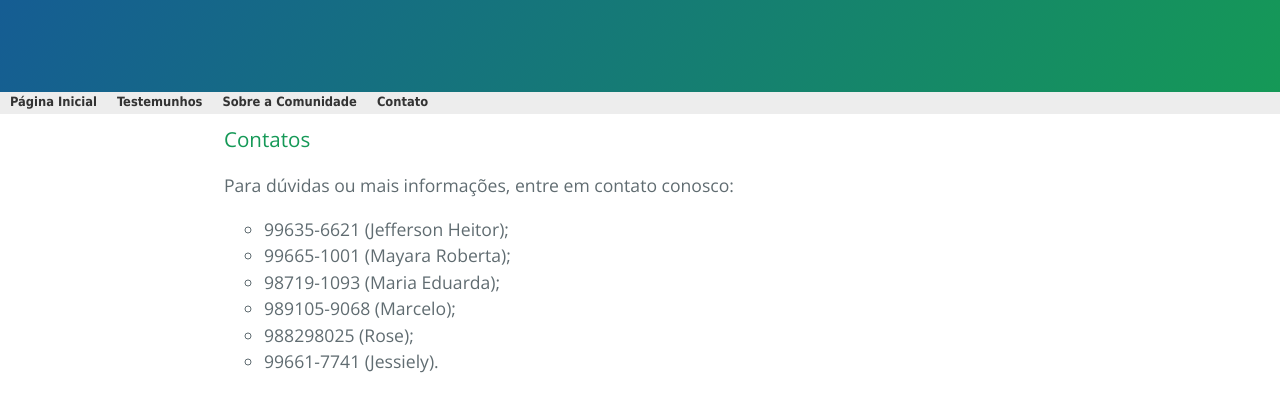
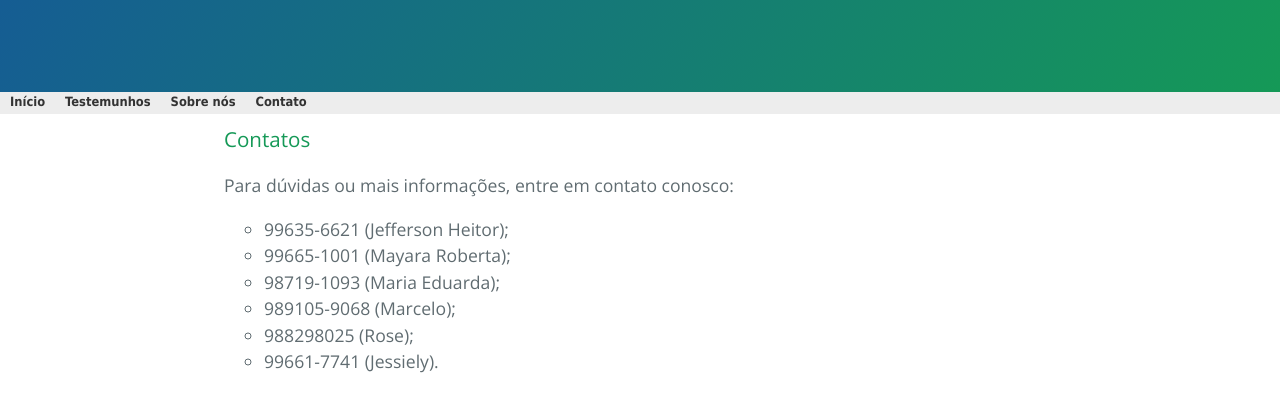
Before and after one commit to svesnobreak/svesnobreak.github.io, a plain HTML site: page contato.html in a window 1280 px wide. Shown: the part 225-636 px from the top of the page. Drawn offline with nearby package versions, Linux system fonts and the light colour scheme.

Commit message:
Update contato.html

```diff
--- a/contato.html
+++ b/contato.html
@@ -56,9 +56,9 @@
 <body>
 	<div id="menu" style="margin-left:auto;margin-right:auto;">
 		<ul>
-			<li><a href="/index.html"><b>Página Inicial</b></a></li>
+			<li><a href="/index.html"><b>Início</b></a></li>
 			<li><a href="/testemunhos.html"><b>Testemunhos</b></a></li>
-			<li><a href="/shalom.html"><b>Sobre a Comunidade</b></a></li>
+			<li><a href="/shalom.html"><b>Sobre nós</b></a></li>
 			<li><a href="/contato.html"><b>Contato</b></a></li>
 		</ul>
 	</div>
```
